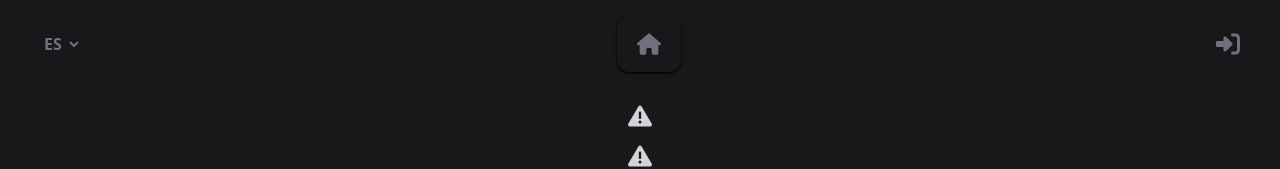
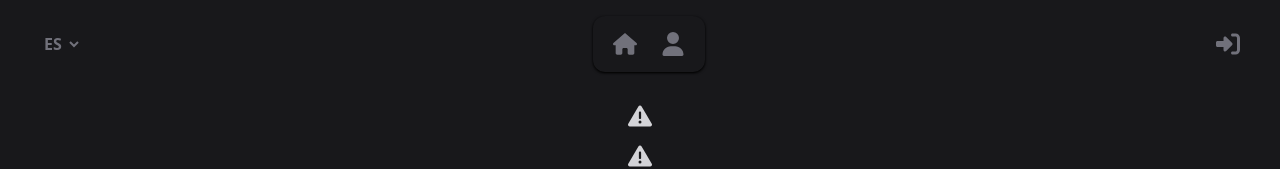
Before and after one commit to aragi-dev/docProcessor, a Vue app: page /home in a window 1280 px wide. Shown: the top 169 px of the page. Built offline with nearby package versions, Linux system fonts and the light colour scheme; sample sign-in values are in the browser's storage.

Commit message:
Update MainNav.vue

```diff
--- a/src/components/MainNav.vue
+++ b/src/components/MainNav.vue
@@ -26,6 +26,10 @@ const logout = () => {
         class="py-2 px-3 rounded-lg transition-transform hover:cursor-pointer hover:scale-125">
         <Icon name="home" size="24" css="fill-zinc-500" />
       </router-link>
+      <router-link v-if="auth.hasRole([Role.ADMIN])" to="/user"
+        class="py-2 px-3 rounded-lg transition-transform hover:cursor-pointer hover:scale-125">
+        <Icon name="user" size="24" css="fill-zinc-500" />
+      </router-link>
     </section>
     <section>
       <Icon @click="logout" name="logut" size="24"
```
